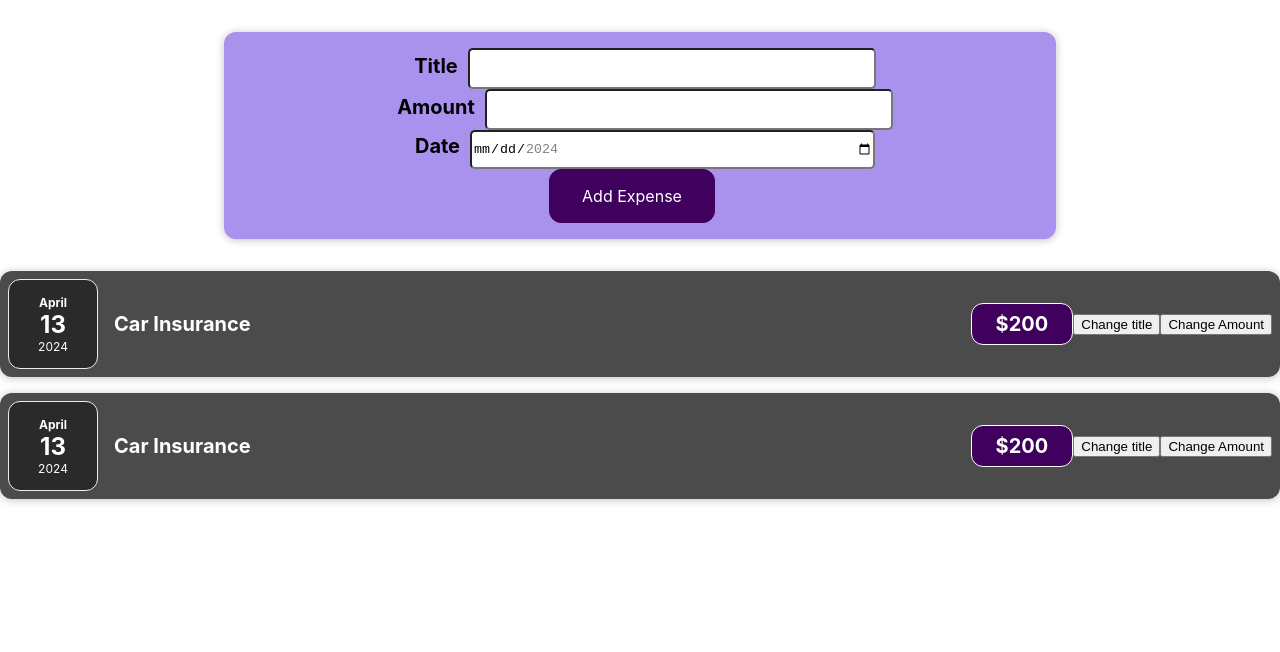
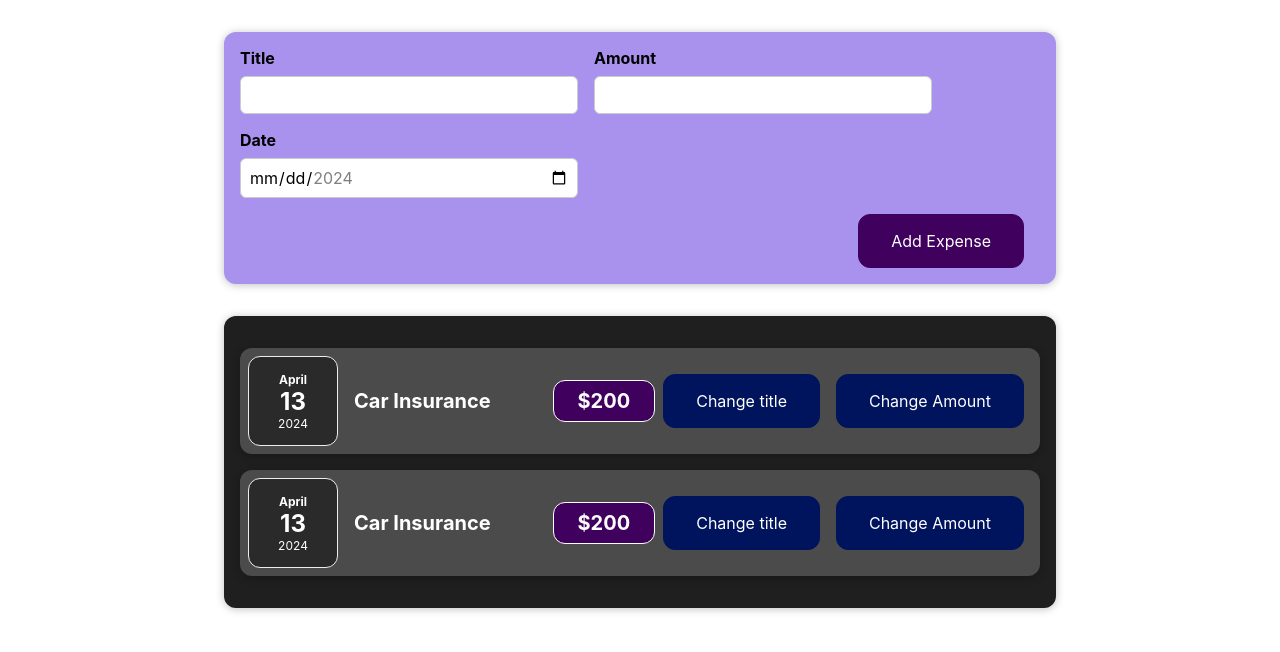
Before and after one commit to Chandan-MG/My-App, a React (Create React App) app: page / in a window 1280 px wide. Shown: the top 652 px of the page. Built offline with nearby package versions, Linux system fonts and the light colour scheme.

Commit message:
adding state to custom component

```diff
--- a/src/App.js
+++ b/src/App.js
@@ -1,6 +1,6 @@
 
-import ExpenseItem from './Components/Expenses/ExpenseItem.js';
 import NewExpense from './Components/NewExpense/NewExpense.js';
+import Expenses from './Components/Expenses/Expenses.js';
 
 
 //using arrow functions
@@ -12,16 +12,7 @@ const App = () => {
   return (
     <div>
         <NewExpense />
-        {
-          expences.map((expence,index)=>(
-            <ExpenseItem
-              key={index}
-              title={expence.title}
-              amount={expence.amount}
-              date={expence.date}
-            />
-          ))
-        }
+        <Expenses items={expences} />
     </div>
   );
 }
--- a/src/Components/Expenses/ExpenseItem.css
+++ b/src/Components/Expenses/ExpenseItem.css
@@ -37,6 +37,19 @@
     border-radius: 12px;
 }
 
+.expense-item button {
+  font: inherit;
+  cursor: pointer;
+  padding: 1rem 2rem;
+  border: 1px solid #00135d;
+  background-color: #00135d;
+  color: white;
+  border-radius: 12px;
+  margin-right: 0.5rem;
+  margin-left: 0.5rem;
+}
+
+
 @media (min-width: 580px) {
     .expense-item_description {
       flex-direction: row;
--- a/src/Components/Expenses/Expenses.js
+++ b/src/Components/Expenses/Expenses.js
@@ -7,19 +7,9 @@ import ExpenseItem from './ExpenseItem';
 const Expenses = (props) => {
   return (
     <Card className="expenses">
-        {/* <ExpenseItem
-        title={props.items[0].title}
-        amount={props.items[0].amount}
-        date={props.items[0].date}
-      />
-      <ExpenseItem
-        title={props.items[1].title}
-        amount={props.items[1].amount}
-        date={props.items[1].date}
-      /> */}
 
         {
-            expences.map((expence,index)=>(
+            props.items.map((expence,index)=>(
             <ExpenseItem
                 key={index}
                 title={expence.title}
--- a/src/Components/NewExpense/ExpenseForm.css
+++ b/src/Components/NewExpense/ExpenseForm.css
@@ -1,49 +1,26 @@
-.new-expense {
-    background-color: #a892ee;
-    padding: 1rem;
-    margin: 2rem auto;
-    width: 50rem;
-    max-width: 95%;
-    border-radius: 12px;
-    text-align: center;
-    box-shadow: 0 1px 8px rgba(0, 0, 0, 0.25);
-  }
+.new-expense_controls {
+  display: flex;
+  flex-wrap: wrap;
+  gap: 1rem;
+  margin-bottom: 1rem;
+  text-align: left;
+}
 
-  .new-expense button {
-    font: inherit;
-    cursor: pointer;
-    padding: 1rem 2rem;
-    border: 1px solid #40005d;
-    background-color: #40005d;
-    color: white;
-    border-radius: 12px;
-    margin-right: 1rem;
-  }
+.new-expense_control label {
+  font-weight: bold;
+  margin-bottom: 0.5rem;
+  display: block;
+}
 
-  .new-expense button:hover,
-  .new-expense button:active {
-    background-color: #510674;
-    border-color: #510674;
-  }
+.new-expense_control input {
+  font: inherit;
+  padding: 0.5rem;
+  border-radius: 6px;
+  border: 1px solid #ccc;
+  width: 20rem;
+  max-width: 100%;
+}
 
-  .new-expense button.alternative {
-    color: #220131;
-    border-color: transparent;
-    background-color: transparent;
-  }
-
-  .new-expense button.alternative:hover,
-  .new-expense button.alternative:active {
-    background-color: #ddb3f8;
-  }
-
-  label{
-    font-weight: bold;
-    font-size: 20px;
-    margin: 10px;;
-  }
-  input{
-    width: 50%;
-    height: 35px;
-    border-radius: 5px;
-  }
+.new-expense_actions {
+  text-align: right;
+}
--- a/src/Components/NewExpense/ExpenseForm.js
+++ b/src/Components/NewExpense/ExpenseForm.js
@@ -1,26 +1,38 @@
-import React from "react";
+import React, {useState} from "react";
 import './ExpenseForm.css';
 
 function ExpenseForm(){
+
+    const [enteredTitle, setTitle] = useState();
+    const [enteredAmount, setAmount] = useState();
+    const [enteredDate, setDate] = useState();
+
     const titleChangedHandler = (event) =>{
-        console.log(event.target.value);
+        setTitle(event.target.value);
     }
+    const amountChangedHandler = (event) =>{
+        setAmount(event.target.value);
+    }
+    const dateChangedHandler = (event) =>{
+        setDate(event.target.value);
+    }
+
     return <form>
         <div className="new-expense_controls">
             <div className="new-expense_control">
                 <label>Title</label>
                 <input type="text" onChange={titleChangedHandler} />
             </div>
-            <div>
+            <div className="new-expense_control">
                 <label>Amount</label>
-                <input type="number" min= "0.01" step= "0.01" />
+                <input type="number" min= "0.01" step= "0.01" onChange={amountChangedHandler}  />
             </div>
-            <div>
+            <div className="new-expense_control">
                 <label>Date</label>
-                <input type="date" min= "2024-02-24" max= "2024-12-31" />
+                <input type="date" min= "2024-02-24" max= "2024-12-31" onChange={dateChangedHandler}  />
             </div>
         </div>
-        <div>
+        <div className="new-expense_actions">
             <button type="submit">Add Expense</button>
         </div>
     </form>
```
